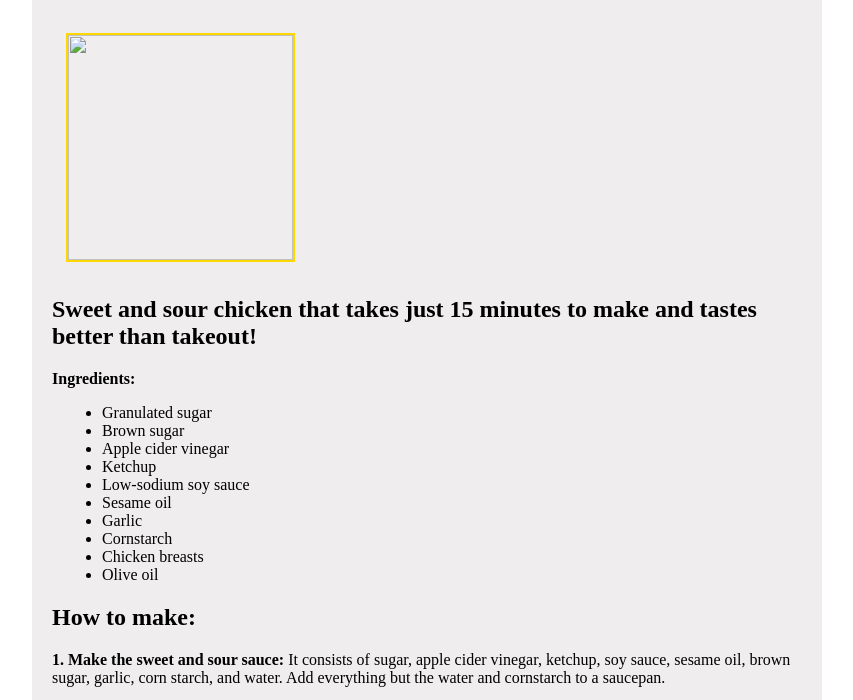
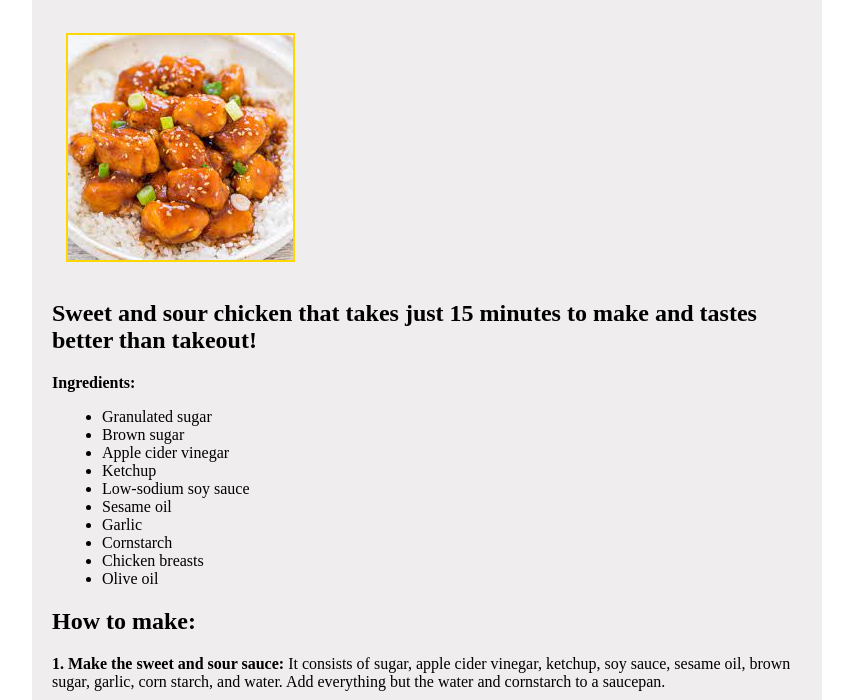
Before and after one commit to CrikeyMikey/Project-Recipe-Page, a plain HTML site: page Pages/chicken.html in a window 1280 px wide. Shown: the part 61-761 px from the top of the page, without its empty margins (213-1066 px from the left). Drawn offline with Linux system fonts and the light colour scheme.

Commit message:
Updated img link to reflect new file name

```diff
--- a/Pages/chicken.html
+++ b/Pages/chicken.html
@@ -9,7 +9,7 @@
 <body class="page1">
     <div class="bodydiv">
         <h1>Sweet and sour chicken</h1>
-        <img class="foodimg" src="../images/download.jpeg">
+        <img class="foodimg" src="../images/chicken.jpeg">
         <h2 class="description">Sweet and sour chicken that takes just 15 minutes to make and tastes better than takeout!</h2>
         <p class="ingredients">Ingredients:
             <ul>
```
